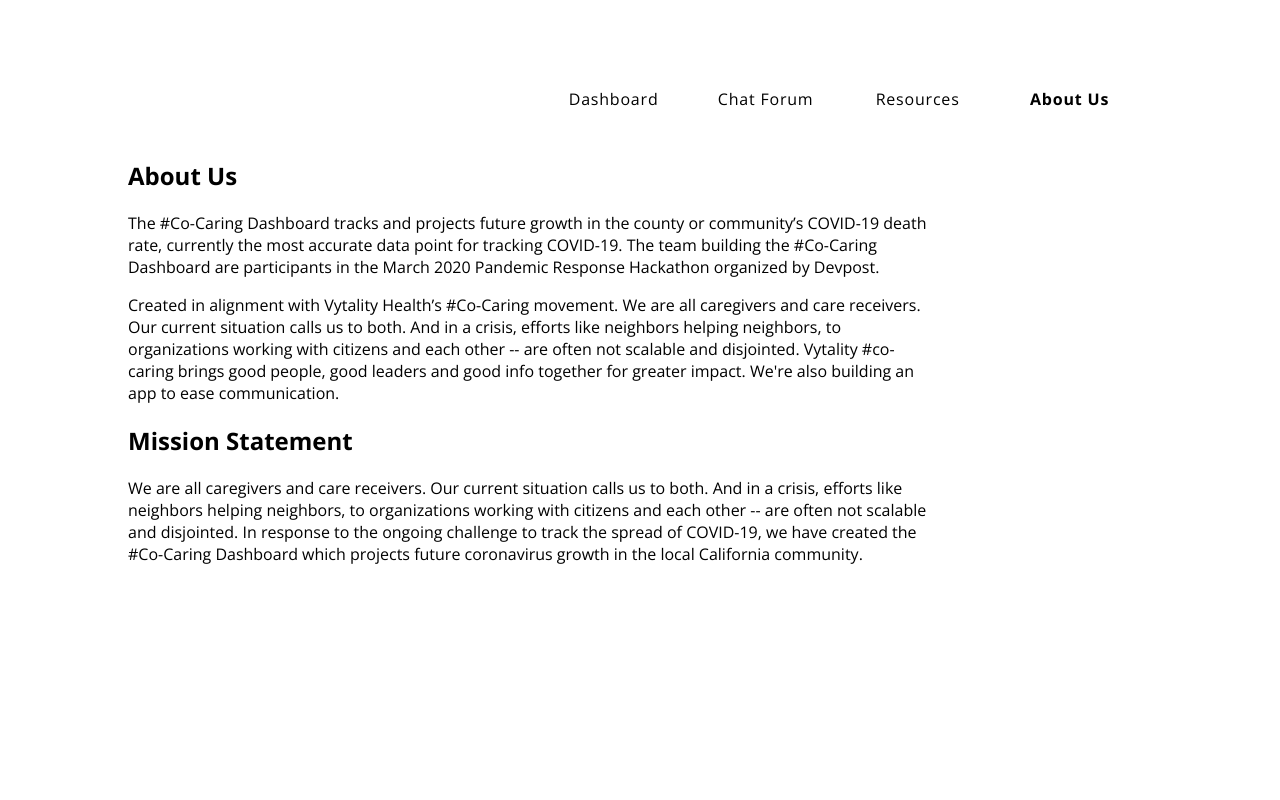
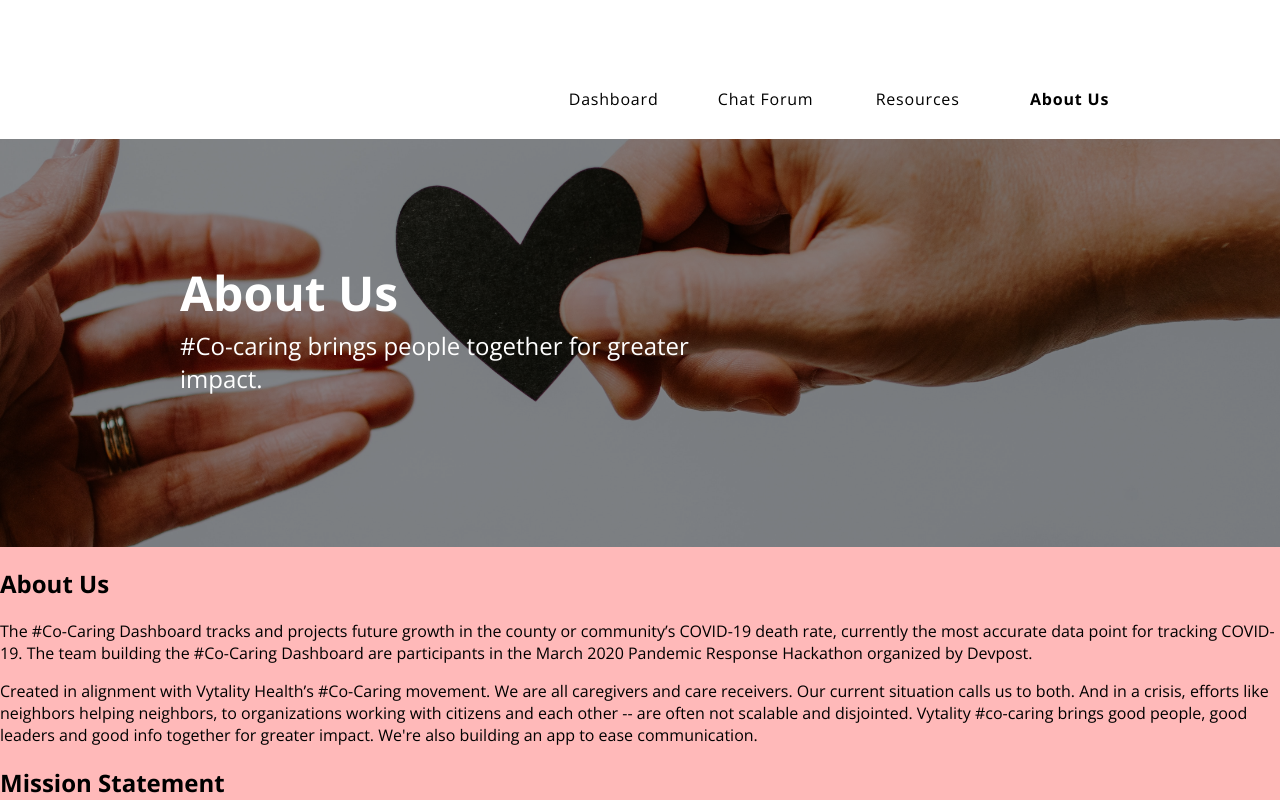
Before and after one commit to khongcodes/co-caring-dash, a React (Create React App) app: page /about in a window 1280 px wide. Shown: the top 800 px of the page. Built offline with nearby package versions, Linux system fonts and the light colour scheme.

Commit message:
establish footer, begin codifying text sections

```diff
--- a/src/components/Layout.js
+++ b/src/components/Layout.js
@@ -34,6 +34,12 @@
   </div>
 )
 
+const Footer = () => (
+  <div className={layoutStyles.footer}>
+
+  </div>
+)
+
 const Layout = ({ children }) => {
 
   return (
@@ -41,6 +47,8 @@
       <Header />
 
       <main>{children}</main>
+
+      <Footer />
     </>
   )
 }
--- a/src/pages/About.js
+++ b/src/pages/About.js
@@ -1,5 +1,6 @@
 import React, { useEffect } from 'react';
 
+import TopBanner from '../components/TopBanner';
 
 const About = () => {
   useEffect(() => {
@@ -7,6 +8,14 @@
   })
 
   return (
+    <>
+      <TopBanner
+        title = "About Us"
+        copy = "#Co-caring brings people together for greater impact."
+        button = {false}
+        bannerClass = 'home'
+      />
+
       <div className='paragraphContainer'>
         <h2>About Us</h2>
         <p>The #Co-Caring Dashboard tracks and projects future growth in the county or community’s COVID-19 death rate, currently the most accurate data point for tracking COVID-19. The team building the #Co-Caring Dashboard are participants in the March 2020 Pandemic Response Hackathon organized by Devpost.</p>
@@ -16,6 +25,9 @@
         <p>We are all caregivers and care receivers. Our current situation calls us to both. And in a crisis, efforts like neighbors helping neighbors, to organizations working with citizens and each other -- are often not scalable and disjointed. In response to the ongoing challenge to track the spread of COVID-19, we have created the #Co-Caring Dashboard which projects future coronavirus growth in the local California community.</p>
 
       </div>
+
+    </>
+
   )
 }
 
--- a/src/styles/_typecolor.scss
+++ b/src/styles/_typecolor.scss
@@ -5,3 +5,5 @@
 $vy-blue-light: #7de4ff;
 
 $mockup-blue-regular: #1AC6FC;
+$mockup-blue-textAccent: #2894D1;
+$mockup-blue-dark: #1670A3;
--- a/src/styles/global.scss
+++ b/src/styles/global.scss
@@ -14,13 +14,12 @@
   text-decoration: none;
 }
 
-.paragraphContainer {
-  width: 50rem;
-  // margin: 0 auto;
-  margin-left: 10%;
+.textSection {
 
-  @include mediumMedia {
-    width: 80%;
-    margin: 0 auto;
-  }
 }
+
+.textDivider {
+  width: 4.5rem;
+  height: 5px;
+  margin: 5.75rem auto;
+}
--- a/src/styles/layout.module.scss
+++ b/src/styles/layout.module.scss
@@ -62,13 +62,20 @@
 
 
 main {
-  // background-color: rgb(255, 185, 185);
-  // width: 94vw;
-  min-height: fit-content;
-  height: 94vh;
+  background-color: rgb(255, 185, 185);
+  min-height: 94vh;
+  height: fit-content;
   margin: 0 auto;
+  padding-bottom: 17.625rem;
 
   @include smallerMedia {
     // background-color: green;
   }
 }
+
+.footer {
+  background-color: $mockup-blue-dark;
+  width: 100%;
+  height: 28rem;
+  text-align: center;
+}
```
Also changed, not shown: src/components/TextDivider.js (added, +7 -0 lines), src/components/TextSection.js (added, +10 -0 lines). Lines whose indentation alone changed are shown as unchanged.
